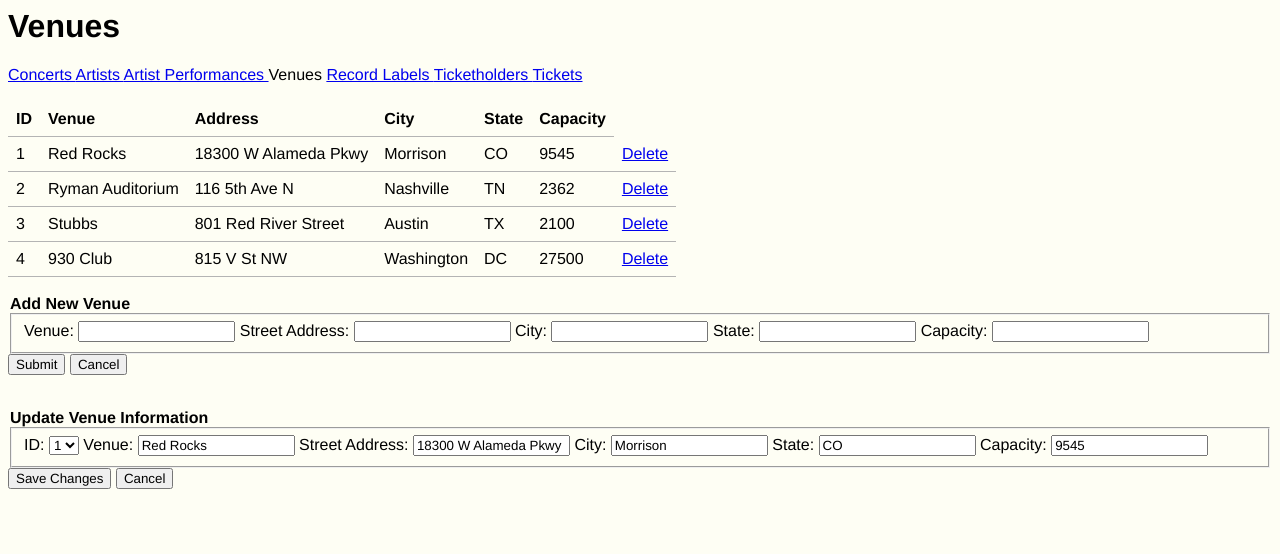
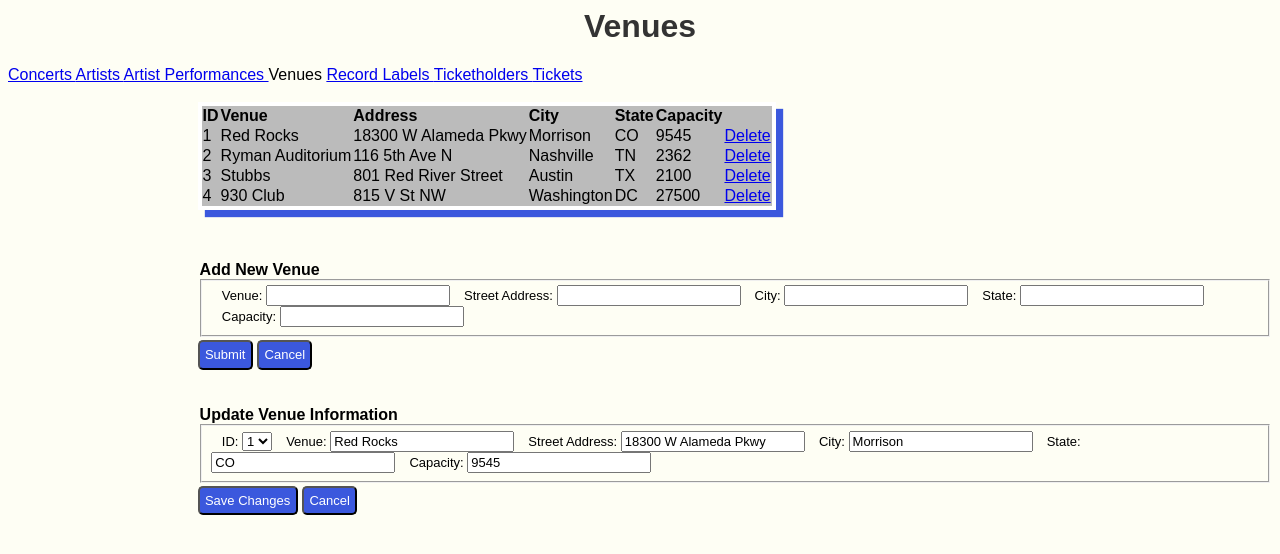
Before and after one commit to taylorkaiulani/CS-340-Portfolio-Project, a plain HTML site: page static/html/venues.html in a window 1280 px wide. Drawn offline with Linux system fonts and the light colour scheme; files that its build step writes are made by us from their sources.

Commit message:
Simplification, menu centralization; also body, div, table formatting

```diff
--- a/static/css/style.css
+++ b/static/css/style.css
@@ -1,44 +1,111 @@
 /* CSS Document */
-* {
-  font-family: Helvetica;
+
+html {
+  font-family: termina, sans-serif;
+  font-weight: 500;
+  font-style: normal;
 }
 
-img {
-  opacity: 0.2;
+h1 {
+  margin-top: 0;
+  display: flex;
+  flex-direction: column;
+  align-items: center;
+  justify-content: center;
+  color: #333;
+  font-family: ethnocentric, sans-serif;
+  font-weight: 600;
+  font-style: normal;
+}
+
+a.add-link, a.add-link:visited, a.back, a.back:visited, i {
+  color: rgb(59, 88, 221);
+}
+
+div {
+  margin-left: 15%;
+}
+
+div.insert {
+  margin-left: 0%;
+}
+
+form {
+  width: auto;
+}
+
+table {
+  /* table-layout: fixed; */
+  align-items: left;
+  margin-right: auto;
+  margin-bottom: 3%;
+
+  border-collapse: collapse;
+  border: solid white 4px;
+  box-shadow: 7px 7px 1px rgb(59, 88, 221);
+  background-color: rgb(187, 187, 187);
+
+  color: black;
+}
+
+tbody, thead {
+  text-align: left;
+}
+
+fieldset {
+  font-family: termina, sans-serif;
+  font-weight: 300;
+  font-style: normal;
+  font-size: small;
+}
+
+input {
+  font-family: termina, sans-serif;
+  font-weight: 300;
+  font-style: normal;
+  font-size: small;
+}
+
+select {
+  font-family: termina, sans-serif;
+  font-weight: 300;
+  font-style: normal;
+  font-size: small;
+}
+
+label {
+  margin-left: 1%;
+}
+
+button {
+  padding: 0.5%;
+  margin-top: 0.25%;
+  margin-bottom: 0.25%;
+
+  font-family: termina, sans-serif;
+  font-weight: 300;
+  font-style: normal;
+  font-size: small;
+
+  background-color: rgb(59, 88, 221);
+  color: white;
+  border-radius: 5px;
+}
+
+/* BACKGROUND */
+
+body {
+  background: #fefef4;
+  background-repeat: no-repeat;
+  background-position: 0% 0%;
+  background-size: 100% 100%;
 }
 
 .image {
   background-image: url("../img/concert-mod.jpg");
 }
 
-body {
-  background: #fefef4;
-}
-
-tr:hover td {
-  background-color: rgb(226, 228, 240);
-  }
-
-h2 {
-  padding-top: 15px;
-  padding-bottom: 0px;
-  font-family: Helvetica;
-  font: bold;
-}
-table {
-    align-items: center;
-    font-family: Helvetica;
-    outline:none;
-    border: none;
-    border-collapse: collapse;
-}
-
-th, td {
-  padding: 8px;
-  text-align: left;
-  border: none;
-  border-bottom: 1px solid rgb(180, 180, 180);
-}
+/* MENU */
 
 ul {
   list-style-type: none;
@@ -46,12 +113,10 @@ ul {
   padding: 0;
   overflow: hidden;
   background-color: #333;
-  font-family: Helvetica;
 }
 
 li {
   float: left;
-  font-family: Helvetica;
 }
 
 li a {
@@ -60,22 +125,16 @@ li a {
   text-align: center;
   padding: 14px 16px;
   text-decoration: none;
-  font-family: Helvetica;
 }
 
-/* Change the link color to #111 (black) on hover */
 li a:hover {
   background-color: rgb(108, 108, 108);
-  font-family: Helvetica;
 }
 
-  li a:hover:not(.active) {
-    background-color: rgb(108, 108, 108);
-    font-family: Helvetica;
+li a:active, .active {
+  background-color: rgb(59, 88, 221);
   }
 
-li a:active,
-.active {
+ul li:hover, body.artistperformances li.artistperformances, body.concerts li.concerts, body.artists li.artists, body.venues li.venues, body.recordlabels li.recordlabels, body.ticketholders li.ticketholders, body.tickets li.tickets {
   background-color: rgb(59, 88, 221);
-  font-family: Helvetica;
-  }
+}
```
